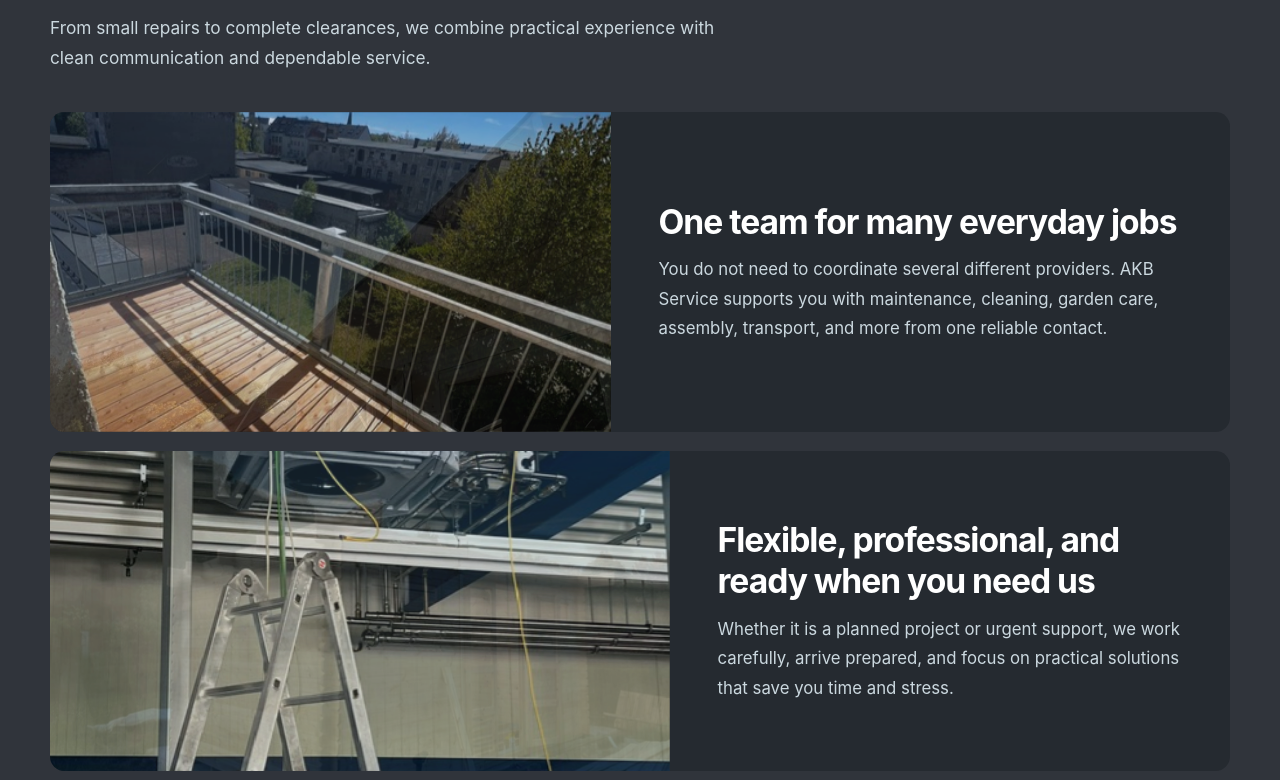
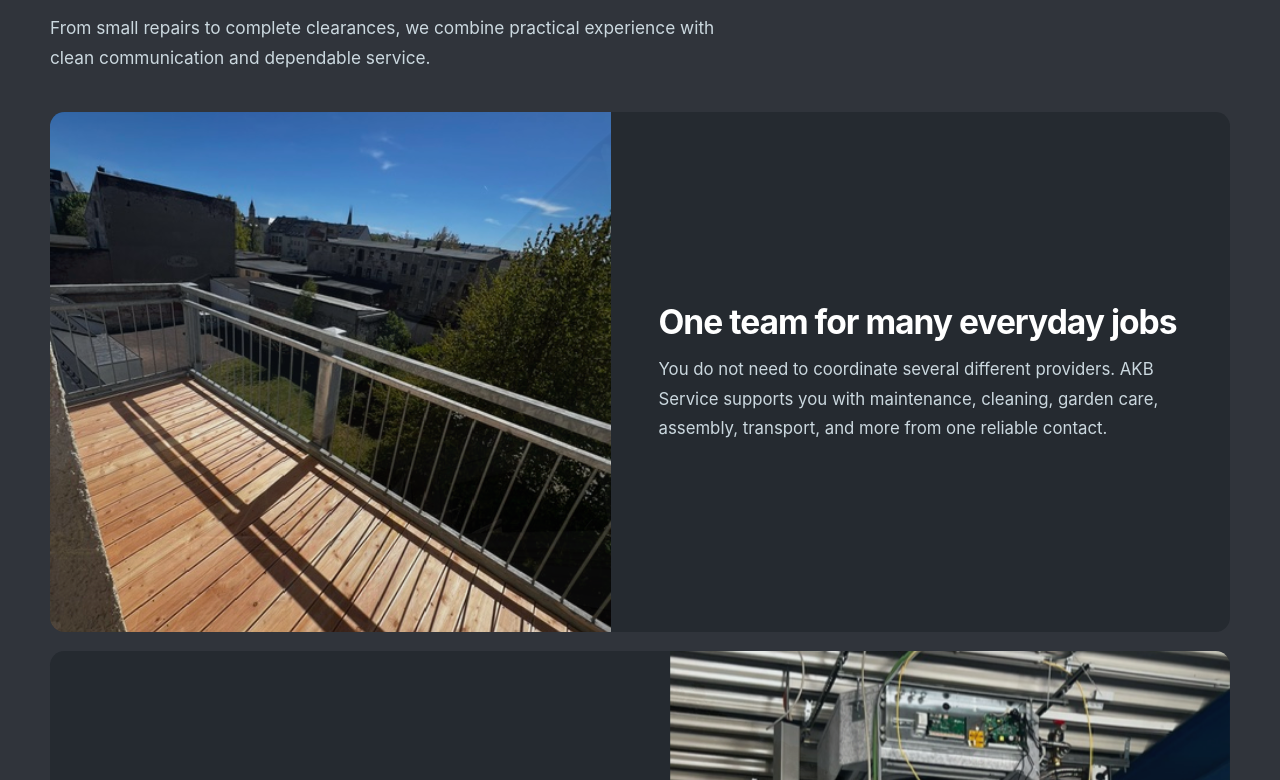
Before and after one commit to Samurai-Ebben/AKB, a React (Vite) app in the folder akb-website/: page / in a window 1280 px wide. Shown: the part 2500-3280 px from the top of the page. Built offline with nearby package versions, Linux system fonts and the light colour scheme.

Commit message:
smoother fade in

```diff
--- a/akb-website/src/App.css
+++ b/akb-website/src/App.css
@@ -454,7 +454,8 @@ main section {
   grid-template-columns: minmax(0, 1.05fr) minmax(0, 0.95fr);
 }
 
-.why-card-reversed img {
+.why-card-reversed > img,
+.why-card-reversed > .fading-image {
   order: 2;
 }
 
@@ -462,7 +463,7 @@ main section {
 .why-card > .fading-image {
   width: 100%;
   height: 100%;
-  min-height: 320px;
+  min-height: 520px;
 }
 
 .why-card-content {
@@ -488,7 +489,7 @@ main section {
 
 .fading-image {
   position: relative;
-  min-height: 320px;
+  min-height: 520px;
   overflow: hidden;
 }
 
@@ -499,7 +500,7 @@ main section {
   height: 100%;
   object-fit: cover;
   opacity: 0;
-  transition: opacity 1500ms ease;
+  transition: opacity 1500ms ease-in;
 }
 
 .fading-image img.active {
@@ -601,7 +602,8 @@ main section {
     grid-template-columns: 1fr;
   }
 
-  .why-card-reversed img {
+  .why-card-reversed > img,
+  .why-card-reversed > .fading-image {
     order: 0;
   }
 
```
